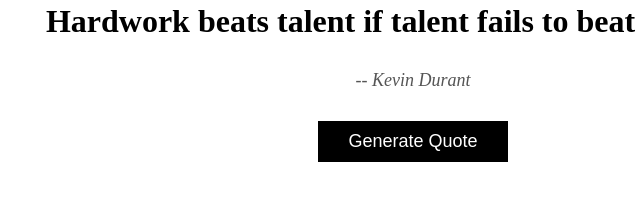
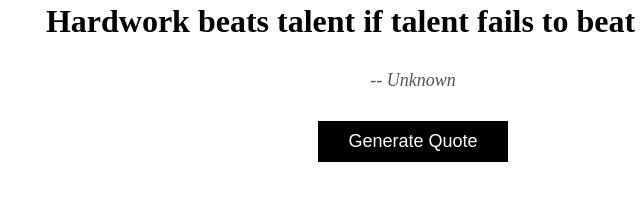
Before and after one commit to victorbruce/generate-quotes, a plain HTML site: page index.html in a window 1280 px wide. Shown: the part 290-490 px from the top of the page, 227-867 px from the left. Drawn offline with Linux system fonts and the light colour scheme.

Commit message:
Change author to unknown

```diff
--- a/index.html
+++ b/index.html
@@ -14,7 +14,7 @@
   <div class="container">
     <div id="quote-text">
       <h1 id="quote">Hardwork beats talent if talent fails to beat hardwork</h1>
-      <p id="author">-- Kevin Durant</p>
+      <p id="author">-- Unknown</p>
       <button id="btn">Generate Quote</button>
     </div>
   </div>
```
